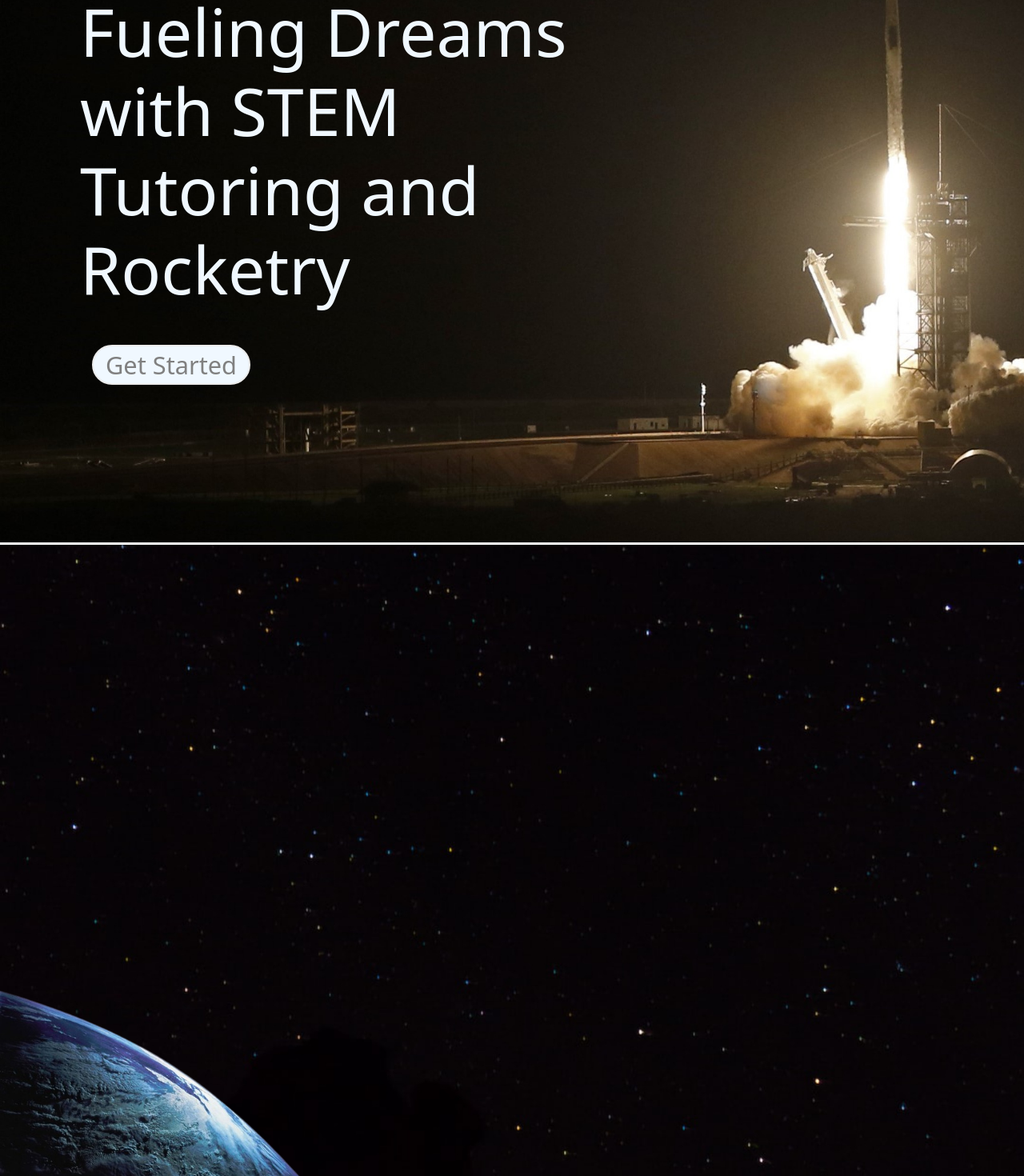
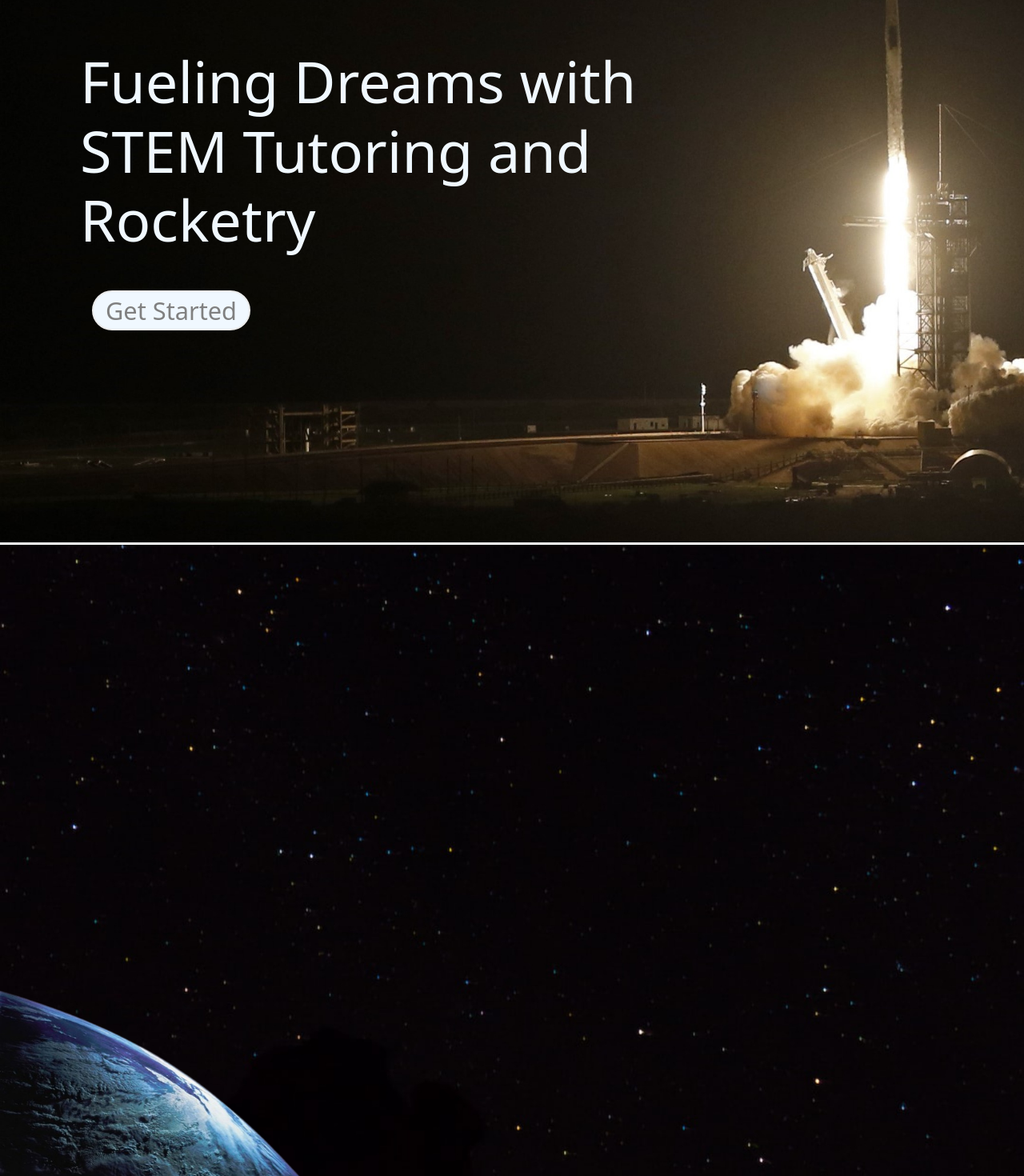
Before and after one commit to adikeshn/AstroDynamx-Website, a React (Vite) app: page / in a window 1280 px wide. Shown: the part 122-1592 px from the top of the page at 80% size. Built offline with nearby package versions, Linux system fonts and the light colour scheme; no server answers.

Commit message:
refactor styles

```diff
--- a/src/LandingPage/LandingPageStyles/index.css
+++ b/src/LandingPage/LandingPageStyles/index.css
@@ -32,14 +32,7 @@
 
 }
 
-.mission-text {
-  color: white;
-  text-align: left;
-  max-width: 40%;
-  align-self: flex-end;
-  margin-right: 50px;
-  max-height: 55%;
-}
+
 
 
 
@@ -62,24 +55,38 @@
 }
 
 .mission-title {
-  font-size: 5.3rem;
+  font-size: 11vmin;
+}
+
+.mission-text {
+  color: white;
+  text-align: left;
+  max-width: 50%;
+  max-height: 55%;
+  align-self: center;
+  margin-left: 50%;
 }
 
 .mission-desc {
   margin-top: 20px;
-  font-size: 1.2rem;
+  font-size: 2.5vmin;
   max-width: 90%;
 
 }
 
 .mission-bg {
-  height: 100%;
+  min-height: 100%;
+  height: fit-content;
   background-image: url('../../../public/stars-bg2.jpeg');
   background-size: cover;
   display: flex;
-  align-items: start;
-  justify-content: end;
-  flex-direction: column;
+  align-items: flex-end;
+  justify-content: flex-start;
+  flex-direction: row;
+}
+.earth-image {
+  height: 30%;
+  position: absolute;
 }
 
 
@@ -88,10 +95,10 @@
 }
 
 .titleText {
-  font-size: 4.3rem;
+  font-size: 9vmin;
   color: aliceblue;
   font-weight: 500;
-  max-width: 60%;
+  max-width: 70%;
   margin-bottom: 20px;
 }
 
@@ -151,9 +158,7 @@
 
 }
 
-.earth-image {
-  height: 30%;
-}
+
 
 /* overarching css */
 
@@ -217,6 +222,10 @@ html, body, #root {
   margin-right: 0px;
   margin-top: 20px;
   max-height: 55%;
+  margin-left: 0%;
+  margin-bottom: 20px;
+  margin-top: 20px;
+
 }
 .margin-content {
   margin-top: 40px;
--- a/src/LandingPage/LandingPageStyles/topBar.css
+++ b/src/LandingPage/LandingPageStyles/topBar.css
@@ -2,7 +2,7 @@
     position: relative;
     text-decoration: none;
     color: azure;
-    font-size: 1.6rem;
+    font-size: 3.1vmin;
     font-weight: 500;
     cursor: pointer;
 }
```
